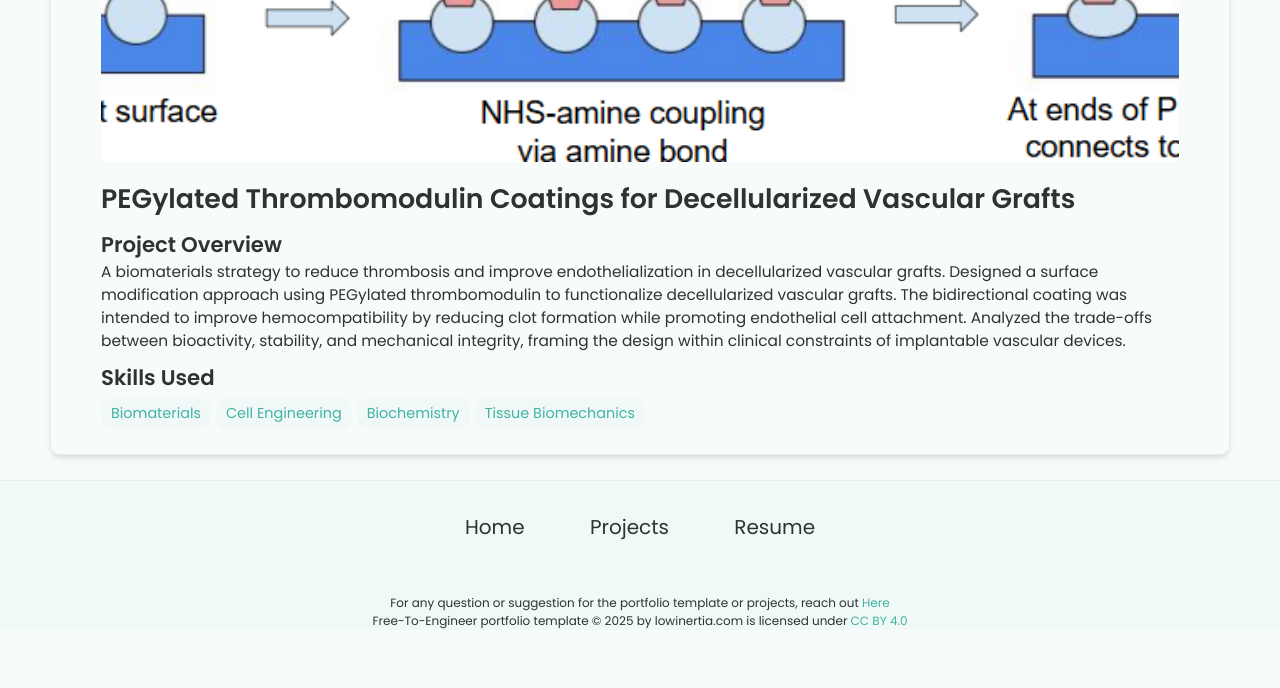
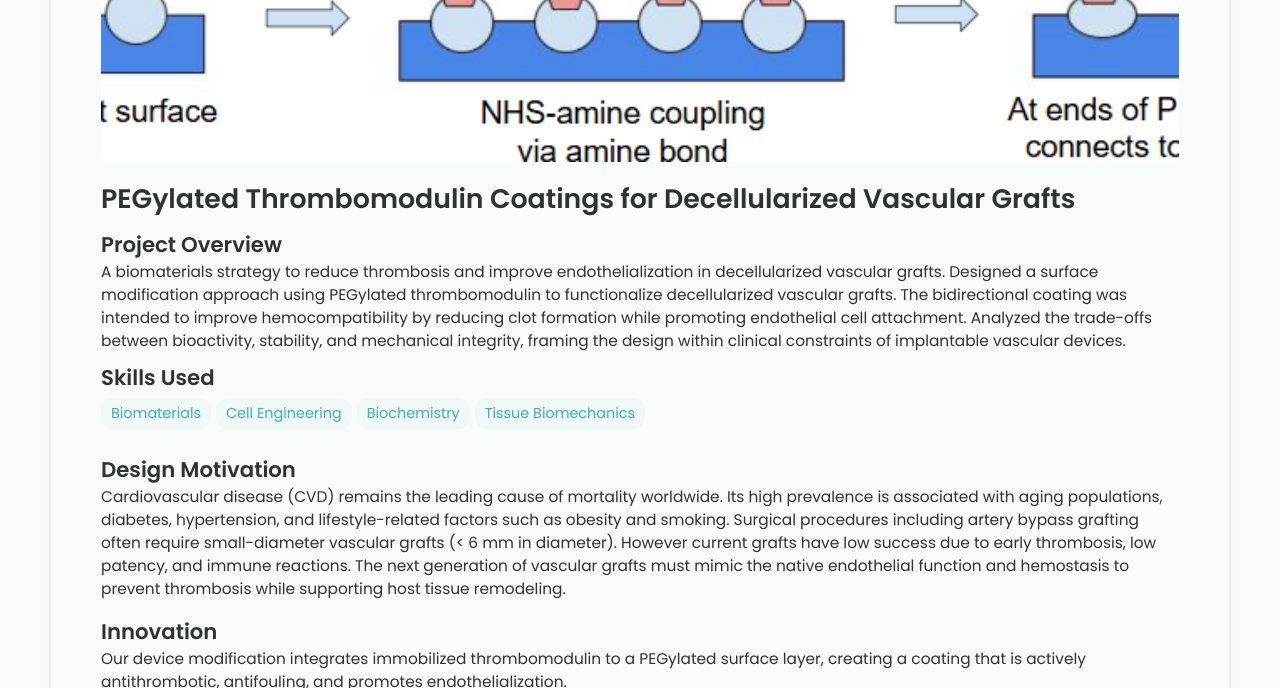
Before and after one commit to snehaus22/snehaus22.github.io, a Jekyll site: the page built from _projects/PEG-graft/index.md, in a window 1280 px wide and 1400 px high, scrolled down 328 px. Shown: the top 688 px of the window. Built offline with Jekyll 4.4.1, drawn with Linux system fonts in a browser that asks for light colours; before the commit the page ends 958 px from its top, so only the background shows below that; some of the changed text lies outside the part shown; grey boxes are pictures that could not be loaded.

Commit message:
Enhance project documentation with new sections
Added sections on design motivation, innovation, and proposed manufacturing workflow to the PEG graft project documentation.

```diff
--- a/_projects/PEG-graft/index.md
+++ b/_projects/PEG-graft/index.md
@@ -9,3 +9,15 @@ skills:
 - Tissue Biomechanics
 main-image: /PEG.png
 ---
+
+## Design Motivation
+Cardiovascular disease (CVD) remains the leading cause of mortality worldwide. Its high prevalence is associated with aging populations, diabetes, hypertension, and lifestyle-related factors such as obesity and smoking.  Surgical procedures including artery bypass grafting often require small-diameter vascular grafts (< 6 mm in diameter). However current grafts have low success due to early thrombosis, low patency, and immune reactions. The next generation of vascular grafts must mimic the native endothelial function and hemostasis to prevent thrombosis while supporting host tissue remodeling.
+
+## Innovation
+Our device modification integrates immobilized thrombomodulin to a PEGylated surface layer, creating a coating that is actively antithrombotic, antifouling, and promotes endothelialization.
+
+{% include image-gallery.html images="thrombomechanism.png" height="400" %}
+
+## Proposed Manufacturing Workflow
+
+{% include image-gallery.html images="pegworkflow.png" height="400" %}
```
